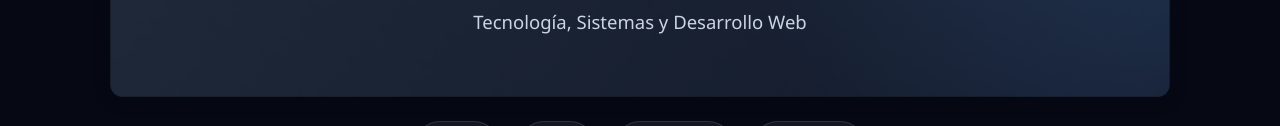
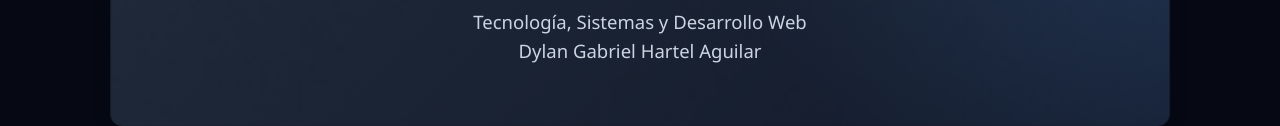
Before and after one commit to hdylan-sif-lang/mi-blog1, a plain HTML site: page index.html in a window 1280 px wide. Shown: the part 154-280 px from the top of the page. Drawn offline with Linux system fonts and the light colour scheme.

Commit message:
cambio de titulo y elimicaion de texto

```diff
--- a/index.html
+++ b/index.html
@@ -13,6 +13,7 @@
         <header>
             <h1>Mi Blog Profesional</h1>
             <p>Tecnología, Sistemas y Desarrollo Web</p>
+            <p>Dylan Gabriel Hartel Aguilar</p>
         </header>
 
         <nav class="main-nav">
@@ -39,7 +40,7 @@
 
         <div class="meta-nav">
             <div class="student-info">
-                Estudiante: Dylan  Hartel <strong>Dylan Gabriel Hartel Aguilar</strong> | Carr. Informática - ITPM
+                <strong>Dylan Gabriel Hartel Aguilar</strong> | Carr. Informática - ITPM
             </div>
             <div class="nav-links">
                 <a href="https://mafinf.social" target="_blank">mafinf.social</a>
```
